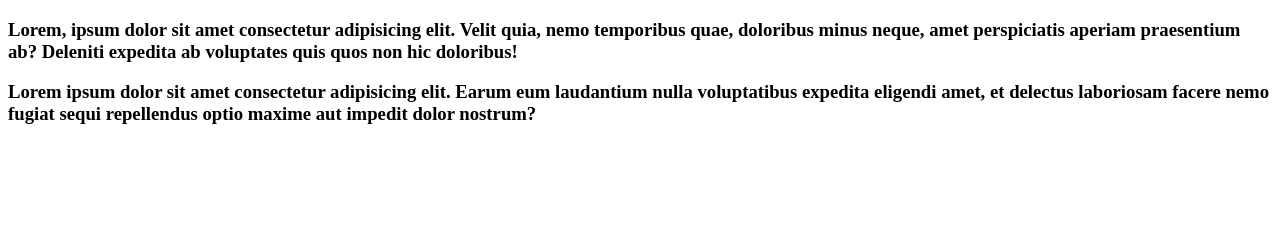
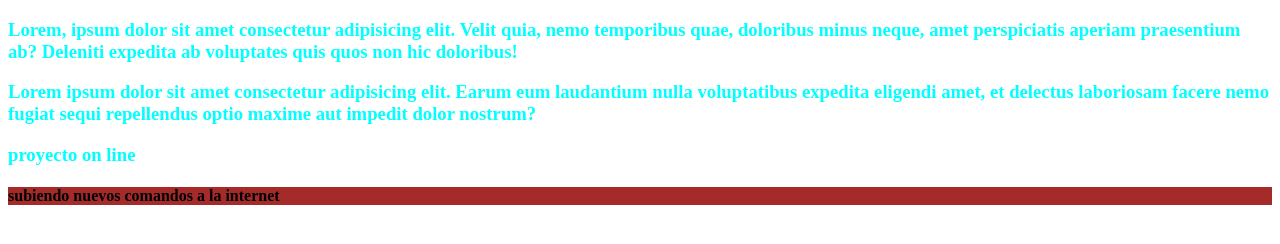
Before and after one commit to rogerfeder04/-pagina.github.io, a plain HTML site: page index.html in a window 1280 px wide. Drawn offline with Linux system fonts and the light colour scheme.

Commit message:
css creado

```diff
--- a/index.html
+++ b/index.html
@@ -4,6 +4,7 @@
     <meta charset="UTF-8">
     <meta name="viewport" content="width=device-width, initial-scale=1.0">
     <title>Document</title>
+    <link rel="stylesheet" href="index2.css">
 </head>
 <body>
     <h3>Lorem, ipsum dolor sit amet consectetur adipisicing elit.
@@ -14,5 +15,10 @@
      Earum eum laudantium nulla voluptatibus expedita eligendi amet,
       et delectus laboriosam facere nemo fugiat sequi repellendus optio
       maxime aut impedit dolor nostrum?</h3>
+
+     <h3>   proyecto on  line</h3>
+     <div>
+    <h4>subiendo nuevos comandos a la internet</h4>
+     </div>
 </body>
 </html>
--- /dev/null
+++ b/index2.css
@@ -0,0 +1,6 @@
+h3{
+    color: aqua;
+}
+h4{
+    background-color: brown;
+}
```
